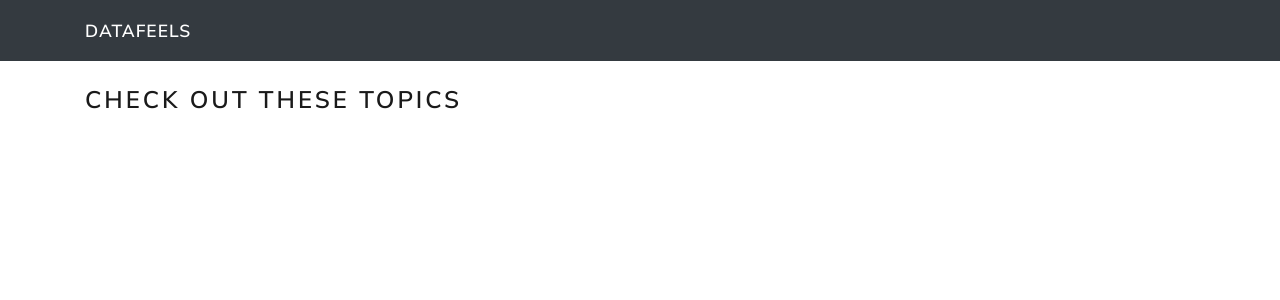
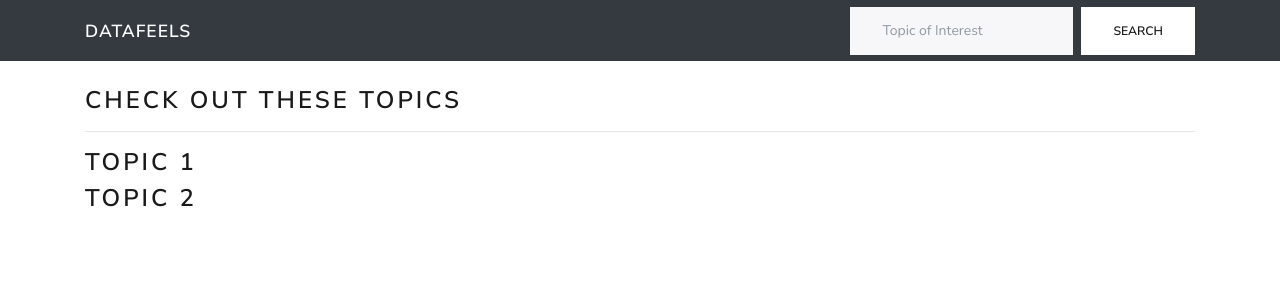
Before and after one commit to JasonXian/DataFeels, a Django app: page /data/ in a window 1280 px wide. Shown: the top 300 px of the page. Run offline with Django 3.2, Linux system fonts and the light colour scheme; some libraries are stand-ins or nearby versions.

Commit message:
added search bar

```diff
--- a/DataFeels/settings.py
+++ b/DataFeels/settings.py
@@ -23,7 +23,7 @@ BASE_DIR = os.path.dirname(os.path.dirname(os.path.abspath(__file__)))
 SECRET_KEY = 'nmee*69t*8v(b!1h7b0^ekh!+5@)imw$5+b(9j^2%(p)!3z79+'
 
 # SECURITY WARNING: don't run with debug turned on in production!
-DEBUG = False
+DEBUG = True
 
 ALLOWED_HOSTS = ['*']
 
--- /dev/null
+++ b/data/static/data/search.js
@@ -0,0 +1,9 @@
+document.getElementById("searchBtn").onclick = function() {
+    var currentLocation = window.location.href;
+    for (var i = 0; i  < currentLocation.length; i++) {
+        if (currentLocation[i] == "/") {
+            break;
+        }
+    }
+    window.location.href = currentLocation.substring(0, i + 1) + "data/recommend/" + document.getElementById("searchQry").value;
+}
--- a/data/templates/data/graph.html
+++ b/data/templates/data/graph.html
@@ -18,6 +18,11 @@
                 <li class="nav-item active">
                     <a class="nav-link" href="#"> Graph <span class="sr-only">(current)</span> </a>
                 </li>
+            </ul>
+            <div class="form-inline my-2 my-md-0">
+                <input class="form-control mr-sm-2" type="text" placeholder="Topic of Interest" id="searchQry">
+                <button class="btn btn-secondary my-2 my-sm-0" id="searchBtn">Search</button>
+            </div>
         </div>
     </div>
 </nav>
@@ -57,3 +62,4 @@
     <p>No data is avaliable for this topic.</p>
 {% endif %}
 <script src="{% static 'data/graph.js' %}"></script>
+<script src="{% static 'data/search.js' %}"></script>
--- a/data/templates/data/index.html
+++ b/data/templates/data/index.html
@@ -10,9 +10,29 @@
         <button class="navbar-toggler" type="button" data-toggle="collapse" data-target="#navbarColor02" aria-controls="navbarColor02" aria-expanded="false" aria-label="Toggle navigation">
             <span class="navbar-toggler-icon"></span>
         </button>
+        <div class="collapse navbar-collapse" id="navbarColor02">
+            <ul class="navbar-nav mr-auto">
+                <li class="nav-item active">
+                </li>
+                <li class="nav-item">
+                </li>
+            </ul>
+            <div class="form-inline my-2 my-md-0">
+                <input class="form-control mr-sm-2" type="text" placeholder="Topic of Interest" id="searchQry">
+                <button class="btn btn-secondary my-2 my-sm-0" id="searchBtn">Search</button>
+            </div>
+            </div>
+        </div>
     </div>
 </nav>
 <div class="container">
     <h3>Check out these topics</h3>
-    <a href=""></a>
+    <hr>
+    <a href="/data/recommend/topic1">
+        <h3>Topic 1</h3>
+    </a>
+    <a href="/data/recommend/topic2">
+        <h3>Topic 2</h3>
+    </a>
 </div>
+<script src="{% static 'data/search.js' %}"></script>
--- a/data/templates/data/recommend.html
+++ b/data/templates/data/recommend.html
@@ -18,6 +18,11 @@
                 <li class="nav-item">
                     <a class="nav-link" href="/data/graph/{{ data.topic }}"> Graph </a>
                 </li>
+            </ul>
+            <div class="form-inline my-2 my-md-0">
+                <input class="form-control mr-sm-2" type="text" placeholder="Topic of Interest" id="searchQry">
+                <button class="btn btn-secondary my-2 my-sm-0" id="searchBtn">Search</button>
+            </div>
         </div>
     </div>
 </nav>
@@ -74,3 +79,4 @@
 {% else %}
     <p>No data for this topic is available.</p>
 {% endif %}
+<script src="{% static 'data/search.js' %}"></script>
```
Lines whose indentation alone changed are shown as unchanged.
